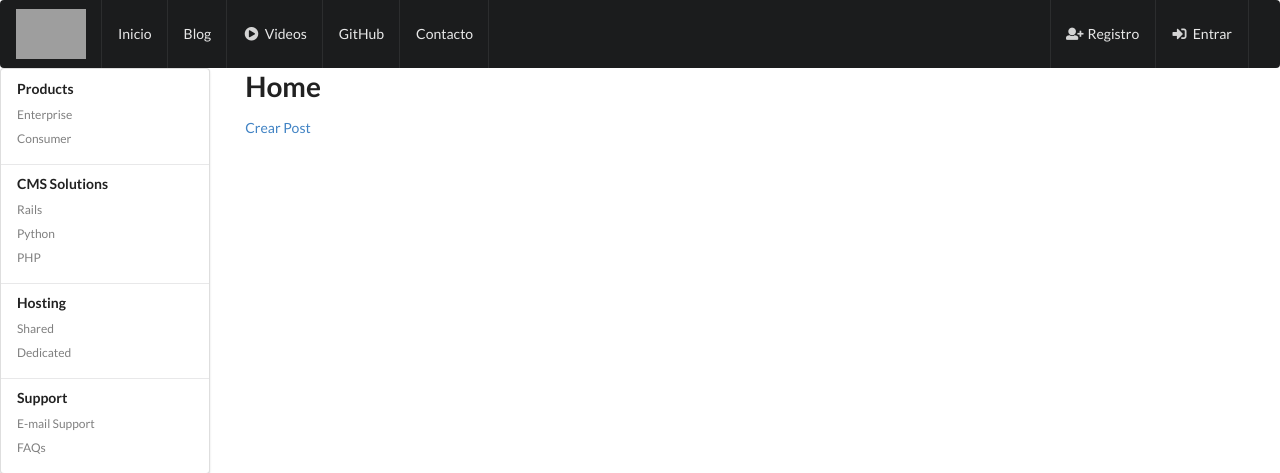
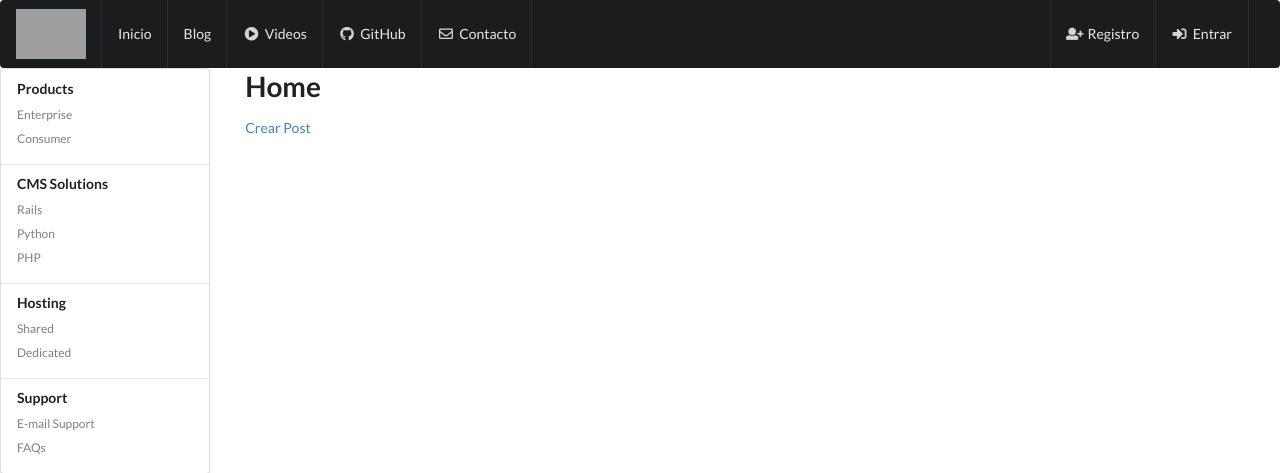
Before and after one commit to metalerk/4mlabs-platform-old, a Django app: page / in a window 1280 px wide. Shown: the top 473 px of the page. Run offline with Django 3.2, Linux system fonts and the light colour scheme; some libraries are stand-ins or nearby versions; grey boxes are pictures that could not be loaded.

Commit message:
base update

```diff
--- a/templates/base.html
+++ b/templates/base.html
@@ -22,14 +22,14 @@
 			<img src="http://www.metalerk.com/static/img/nappa.jpg" alt="" style="height: 50px; width: 70px;">
 
 		</div>
-		<a class="blue item">Inicio</a>
+		<a href="/" class="blue item">Inicio</a>
 		<a href="/posts" class="blue item">Blog</a>
 		<a href="" class="item">
 			<i class="video play icon"></i>
 			Videos
 		</a>
-		<a href="https://github.com/metalerk/" target="_blank" class="blue item">GitHub</a>
-		<a href="" class="blue item">Contacto</a>
+		<a href="https://github.com/metalerk/" target="_blank" class="blue item"><i class="github icon"></i> GitHub</a>
+		<a href="" class="blue item"><i class="mail outline icon"></i> Contacto</a>
 		<div class="right menu">
 			<a href="" class="ui item"><i class="add user icon"></i>Registro</a>
 			<a href="" class="ui item">
```
Also changed, not shown: db.sqlite3.
